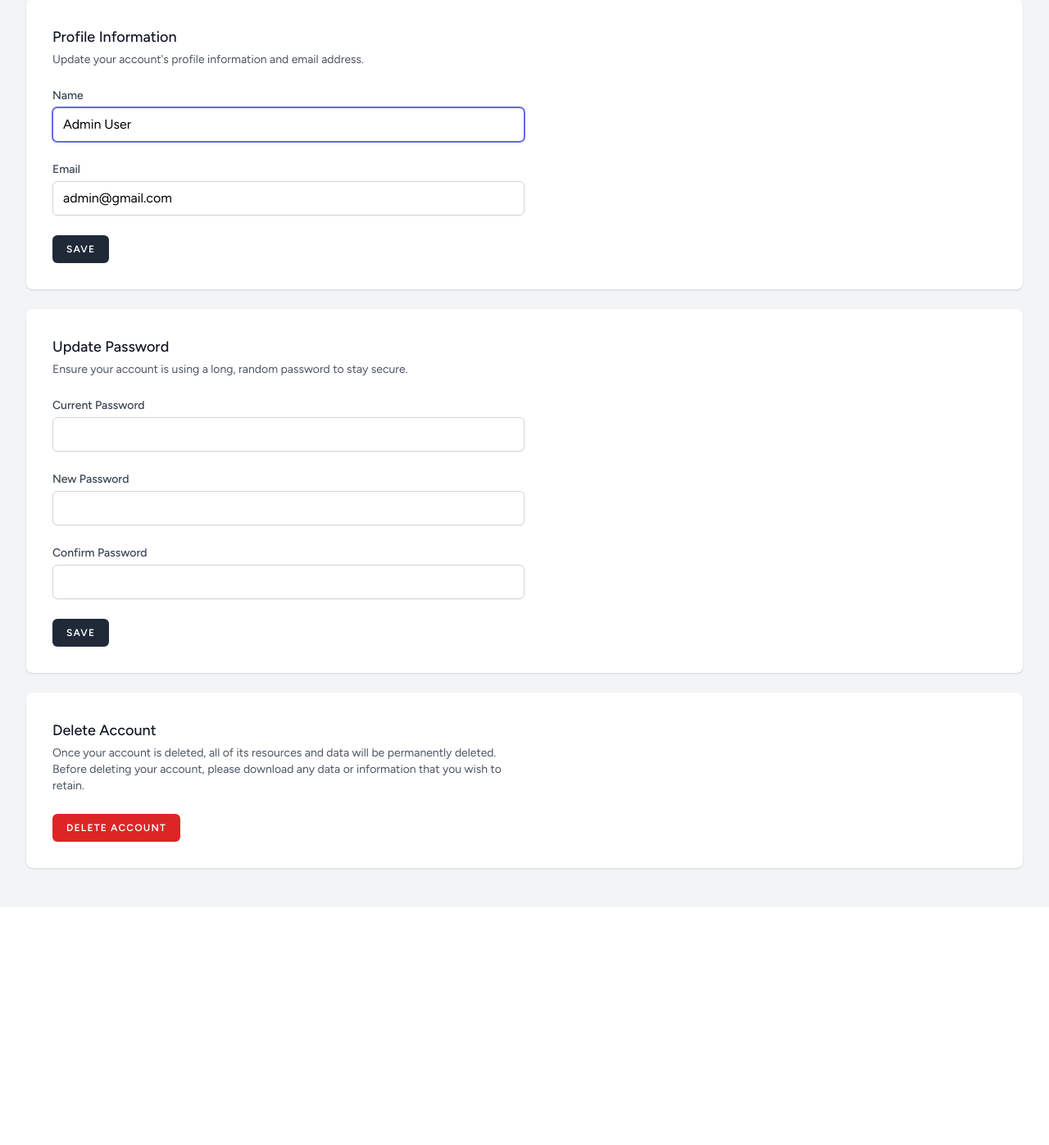
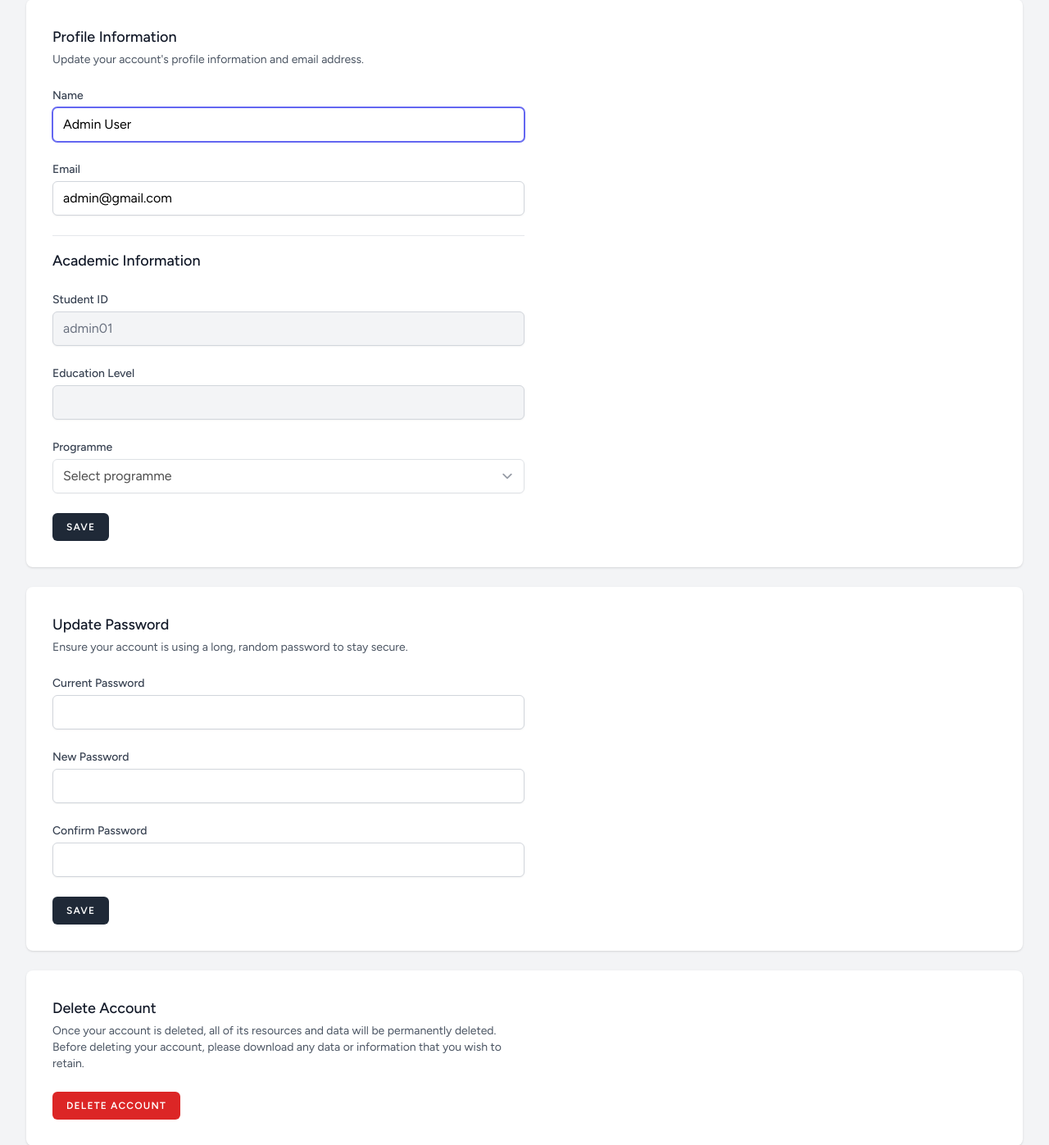
Before and after one commit to damhaikl/book-exchange-app-FYP1March2026, a Laravel app: page /profile in a window 1280 px wide. Shown: the part 187-1584 px from the top of the page at 82% size. Before the commit the page ends 1250 px from the top, so only its background shows below. Run offline with Laravel 12, Linux system fonts and the light colour scheme; a user stored in the database is signed in; data comes from the database, SQL or seed files in the repository; style sheets or scripts are compiled from the project's sources; parts of the project's set-up code (start-up, migrations or seed data) failed here and were passed over.

Commit message:
Add more editable information for profile page

```diff
--- a/resources/views/profile/partials/update-profile-information-form.blade.php
+++ b/resources/views/profile/partials/update-profile-information-form.blade.php
@@ -47,6 +47,107 @@
             @endif
         </div>
 
+        {{-- ================================= --}}
+        {{-- ACADEMIC INFORMATION             --}}
+        {{-- ================================= --}}
+
+        <div class="pt-4 border-t border-gray-200 dark:border-gray-700">
+            <h2 class="text-lg font-medium text-gray-900 dark:text-gray-100">
+                {{ __('Academic Information') }}
+            </h2>
+        </div>
+
+        {{-- Student ID (Read Only) --}}
+        <div>
+            <x-input-label for="studentid" :value="__('Student ID')" />
+            <x-text-input
+                id="studentid"
+                type="text"
+                class="mt-1 block w-full bg-gray-100 dark:bg-gray-800 text-gray-500 dark:text-gray-400 cursor-not-allowed"
+                :value="$user->studentid"
+                readonly
+            />
+        </div>
+
+        {{-- Education Level (Read Only) --}}
+        <div>
+            <x-input-label for="education_level" :value="__('Education Level')" />
+            <x-text-input
+                id="education_level"
+                type="text"
+                class="mt-1 block w-full bg-gray-100 dark:bg-gray-800 text-gray-500 dark:text-gray-400 cursor-not-allowed"
+                :value="$user->education_level"
+                readonly
+            />
+        </div>
+
+        {{-- Programme (Editable) --}}
+        <div>
+            <x-input-label for="programme" :value="__('Programme')" />
+
+            <select
+                id="programme"
+                name="programme"
+                class="mt-1 block w-full border-gray-300 dark:border-gray-700 dark:bg-gray-900 dark:text-gray-300 focus:border-indigo-500 focus:ring-indigo-500 rounded-md shadow-sm"
+                required
+            >
+                <option value="">Select programme</option>
+            </select>
+
+            <x-input-error class="mt-2" :messages="$errors->get('programme')" />
+        </div>
+
+        <script>
+            document.addEventListener("DOMContentLoaded", function () {
+                const education = @json($user->education_level);
+                const programme = document.getElementById("programme");
+                const previousProgramme = @json(old('programme', $user->programme));
+
+                const data = {
+                    Foundation: [
+                        "Foundation in Computer Technology",
+                        "Foundation in Science and Technology for Korean University"
+                    ],
+                    Diploma: [
+                        "Diploma in Networking Technology",
+                        "Diploma in Information Technology",
+                        "Diploma in Animation",
+                        "Diploma in Multimedia"
+                    ],
+                    Bachelor: [
+                        "Bachelor of Game Development Technology with Honours",
+                        "Bachelor in Information Technology (Honours) (Internet of Things)",
+                        "Bachelor of Multimedia Technology (Hons.) in Interactive Multimedia Design",
+                        "Bachelor of Computer Engineering Technology (Networking Systems) with Honours",
+                        "Bachelor of Software Engineering with Honours",
+                        "Bachelor of Cybersecurity Technology with Honours",
+                        "Bachelor of Multimedia Technology (Hons.) in Computer Animation",
+                        "Bachelor of Artificial Intelligence Technology with Honours"
+                    ]
+                };
+
+                if (data[education]) {
+                    data[education].forEach(function (item) {
+                        const option = document.createElement("option");
+                        option.value = item;
+                        option.textContent = item;
+
+                        if (item === previousProgramme) {
+                            option.selected = true;
+                        }
+
+                        programme.appendChild(option);
+                    });
+                } else {
+                    programme.disabled = true;
+                }
+            });
+        </script>
+
+        {{-- ================================= --}}
+        {{-- END ACADEMIC INFORMATION         --}}
+        {{-- ================================= --}}
+
         <div class="flex items-center gap-4">
             <x-primary-button>{{ __('Save') }}</x-primary-button>
 
```
